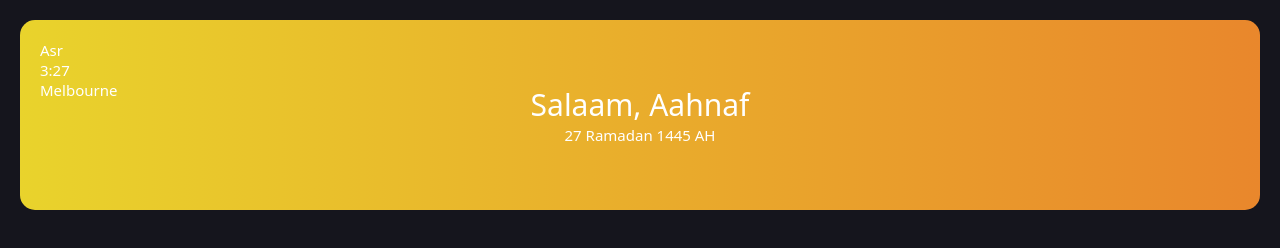
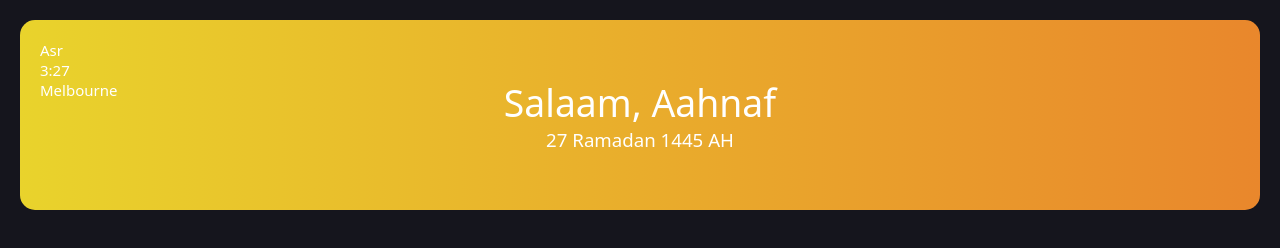
Before and after one commit to fluffnuff/Deen-Assistant, a website: page src/index.html in a window 1280 px wide. Drawn offline with nearby package versions, Linux system fonts and the light colour scheme; files that its build step writes are made by us from their sources.

Commit message:
improved fontsizes for the salam

```diff
--- a/src/sass/header.scss
+++ b/src/sass/header.scss
@@ -1,5 +1,7 @@
 @use 'base.scss' as *;
 @use 'anim.scss' as *;
+
+$salam-font-size: 166%;
 
 header {
     border: none;
@@ -19,11 +21,11 @@ header {
         @include flexbox(column, center, center);
 
         .salam {
-            font-size: 20px;
+            font-size: $salam-font-size;
         }
 
         .date {
-            font-size: 10px;
+            font-size: 0.5 * $salam-font-size;
         }
 
         scale: 1.5;
```
